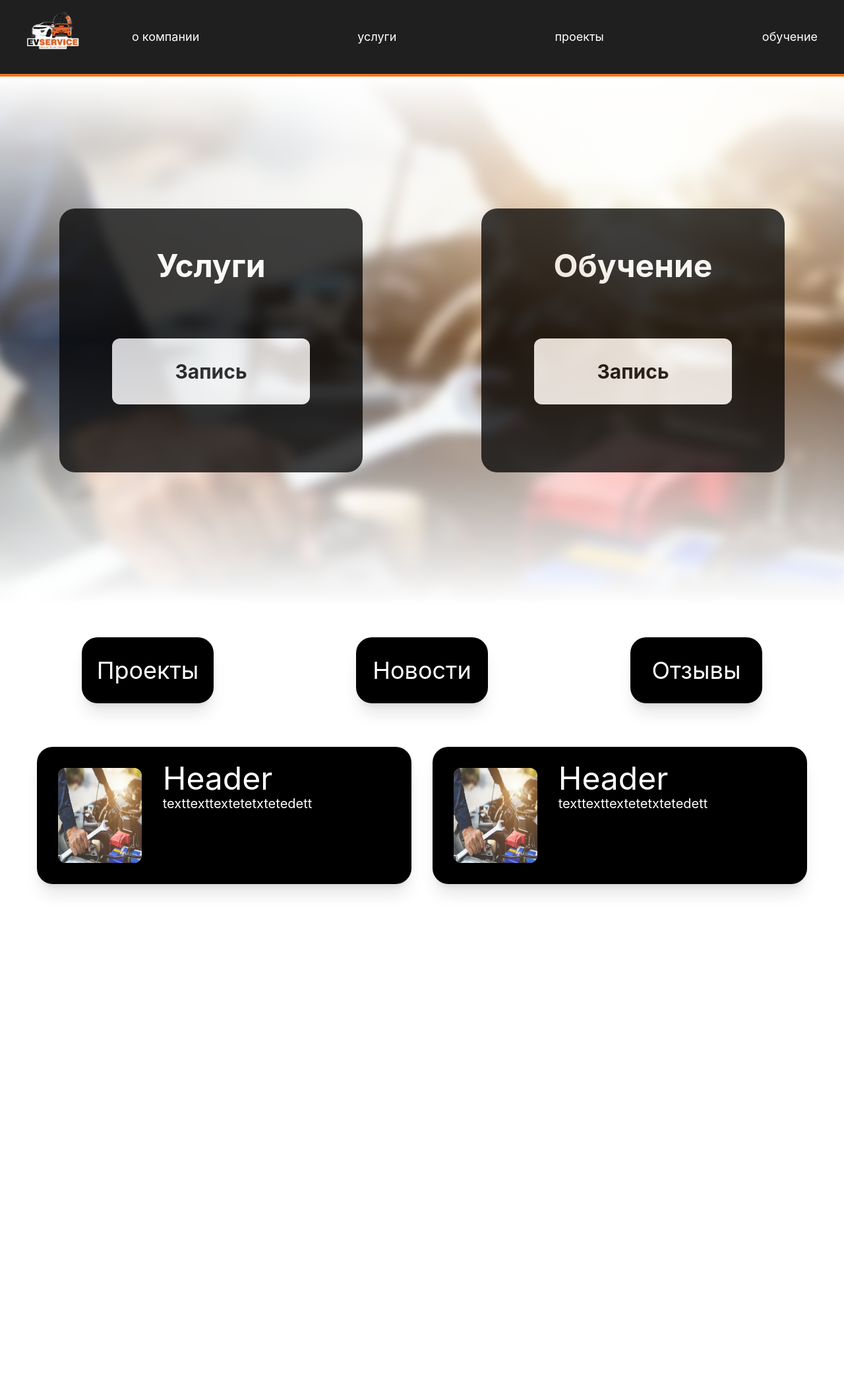
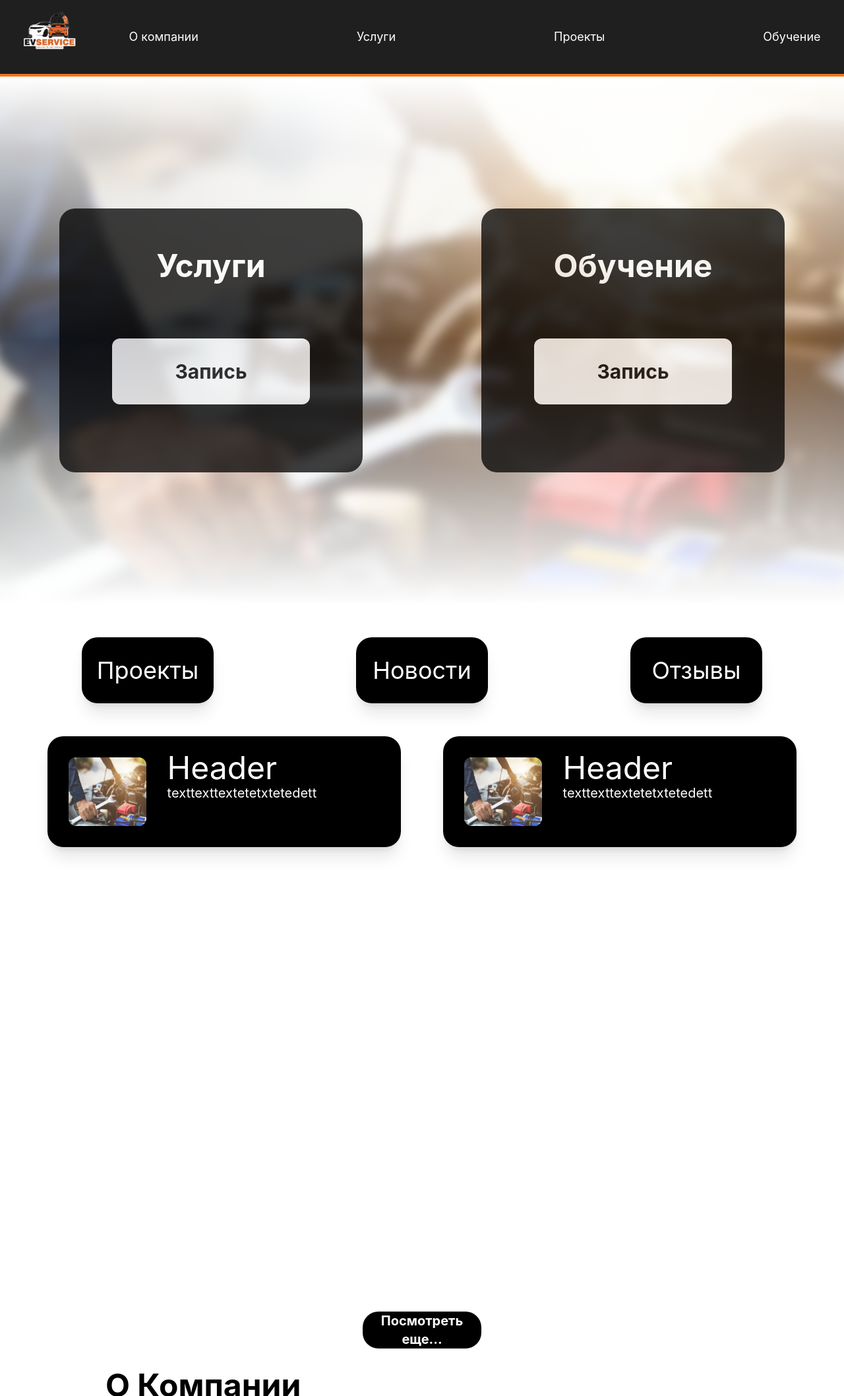
Before and after one commit to Yura1310/autofront, a React (Create React App) app: page / in a window 1280 px wide. Shown: the whole page at 66% size. Built offline with nearby package versions, Linux system fonts and the light colour scheme.

Commit message:
o kompanii

```diff
--- a/src/components/2page.js
+++ b/src/components/2page.js
@@ -16,11 +16,22 @@ function Second() {
             </div>
         </div>
 
-        <div class="pl-10 pr-10 h-full grid grid-cols-1 grid-rows-5 lg:grid-cols-2">
+        <div class="pl-10 pr-10 h-[70%] grid grid-cols-1 grid-rows-5 lg:grid-cols-2">
             <Card/>
             <Card/>
         </div>
 
+        <div class="h-[120px] w-full flex justify-center">
+            <div class="h-full w-[40%] p-8 flex justify-center">
+                <div class="h-full w-[40%] bg-black rounded-3xl flex justify-center items-center">
+                    <div class="text-white font-bold text-center text-xl"> Посмотреть еще...</div>
+                </div>
+            </div>
+        </div>
+
+        <div class="pl-40 font-bold text-5xl h-full">
+            <p class="">О Компании</p>
+        </div>
 
 
     </main>
--- a/src/components/body.js
+++ b/src/components/body.js
@@ -1,9 +1,34 @@
 import First from "./firstpage";
 import Second from "./2page";
 
+import { useEffect, useState } from 'react';
+
+// export const PopupCard = () => {
+//   const [showCard, setShowCard] = useState(false);
+
+//   useEffect(() => {
+//     const timer = setTimeout(() => {
+//       setShowCard(true);
+//     }, 60000); // 60 секунд
+
+//     return () => clearTimeout(timer);
+//   }, []);
+
+//   return (
+//     showCard && (
+//       <div className="fixed bottom-4 right-4 bg-orange-500 text-white p-4 rounded-lg shadow-lg">
+//         <div className="text-black">
+//           <p>Lorem ipsum dolor sit amet, consectetur adipiscing elit.</p>
+//         </div>
+//       </div>
+//     )
+//   );
+// };
+
+
 function Body() {
     return (
-      <main class="h-screen">
+      <main class="flex-grow">
         <First/>
         <Second/>
       </main>
@@ -11,4 +36,4 @@ function Body() {
     );
   }
 
-  export default Body;
+export default Body;
--- a/src/components/card.js
+++ b/src/components/card.js
@@ -2,7 +2,7 @@
 
 function Card() {
     return (
-        <div class="m-4 shadow-xl bg-black rounded-3xl flex justify-beetwen items-center p-4">
+        <div class="ml-8 mr-8 shadow-xl bg-black rounded-3xl flex justify-beetwen items-center p-4">
             <div class="h-full w-[40%] p-4">
                 <div class="h-full w-full rounded-xl bg-white">
                     <img src="/images/image 2.png" class="rounded-xl w-full h-full"></img>
--- a/src/components/firstpage.js
+++ b/src/components/firstpage.js
@@ -5,14 +5,14 @@ function First() {
             <div class="absolute inset-0 bg-gradient-to-b from-white via-transparent to-white"></div>
             <div class="relative z-10 grid grid-cols-1 lg:grid-cols-2 h-full  justify-center items-center">
                 <div class="text-center font-bold h-full flex justify-center items-center">
-                    <div class="grid justify-center items-center h-[50%] bg-black rounded-3xl p-10 opacity-75">
+                    <div class="grid justify-center items-center h-[80%] lg:h-[50%] bg-black rounded-3xl p-10 opacity-75">
                         <h1 class="text-5xl text-white">Услуги</h1>
                         <button class="h-[100px] w-[300px] shadow-lg bg-white rounded-xl m-10 text-black text-3xl">Запись</button>
                     </div>
 
                 </div>
                 <div class="text-center font-bold h-full flex justify-center items-center">
-                    <div class="grid justify-center items-center h-[50%] bg-black rounded-3xl p-10 opacity-75">
+                    <div class="grid justify-center items-center h-[80%] lg:h-[50%] bg-black rounded-3xl p-10 opacity-75">
                         <h1 class="text-5xl text-white">Обучение</h1>
                         <button class="h-[100px] w-[300px] shadow-lg bg-white rounded-xl m-10 text-black text-3xl">Запись</button>
                     </div>
--- a/src/components/footer.js
+++ b/src/components/footer.js
@@ -1,8 +1,8 @@
 function Footer() {
     return (
         <footer class="bg-gray-800 text-white p-6">
-          <div class="container mx-auto text-center">
-            <p>Контакты и вся хрень</p>
+          <div class="h-[10vh] flex justify-center text-center">
+            <p>Контакты</p>
           </div>
         </footer>
     );
--- a/src/components/header.js
+++ b/src/components/header.js
@@ -7,10 +7,10 @@ function Header() {
               <img src="/images/logo.png"></img>
             </div>
             <text class="ml-20 grid grid-cols-4 gap-10 sm:gap-20 lg:gap-40 xl:gap-60 hidden md:flex sm:text-sm lg:text-lg">
-              <a href="#" class="hover:underline">о компании</a>
-              <a href="#" class="hover:underline">услуги</a>
-              <a href="#" class="hover:underline">проекты</a>
-              <a href="#" class="hover:underline">обучение</a>
+              <a href="#" class="hover:underline">О компании</a>
+              <a href="#" class="hover:underline">Услуги</a>
+              <a href="#" class="hover:underline">Проекты</a>
+              <a href="#" class="hover:underline">Обучение</a>
             </text>
           </nav>
         </div>
```
